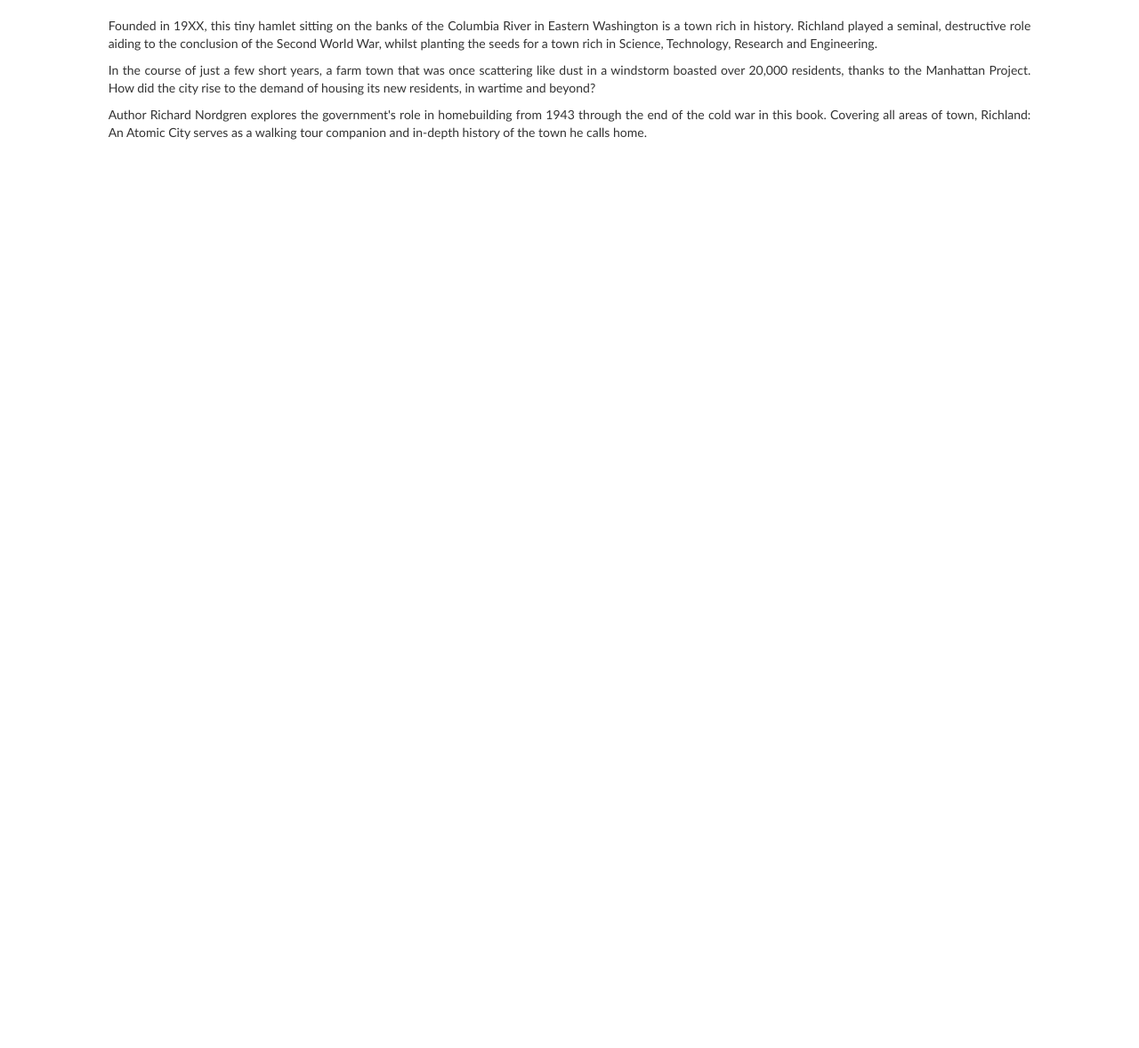
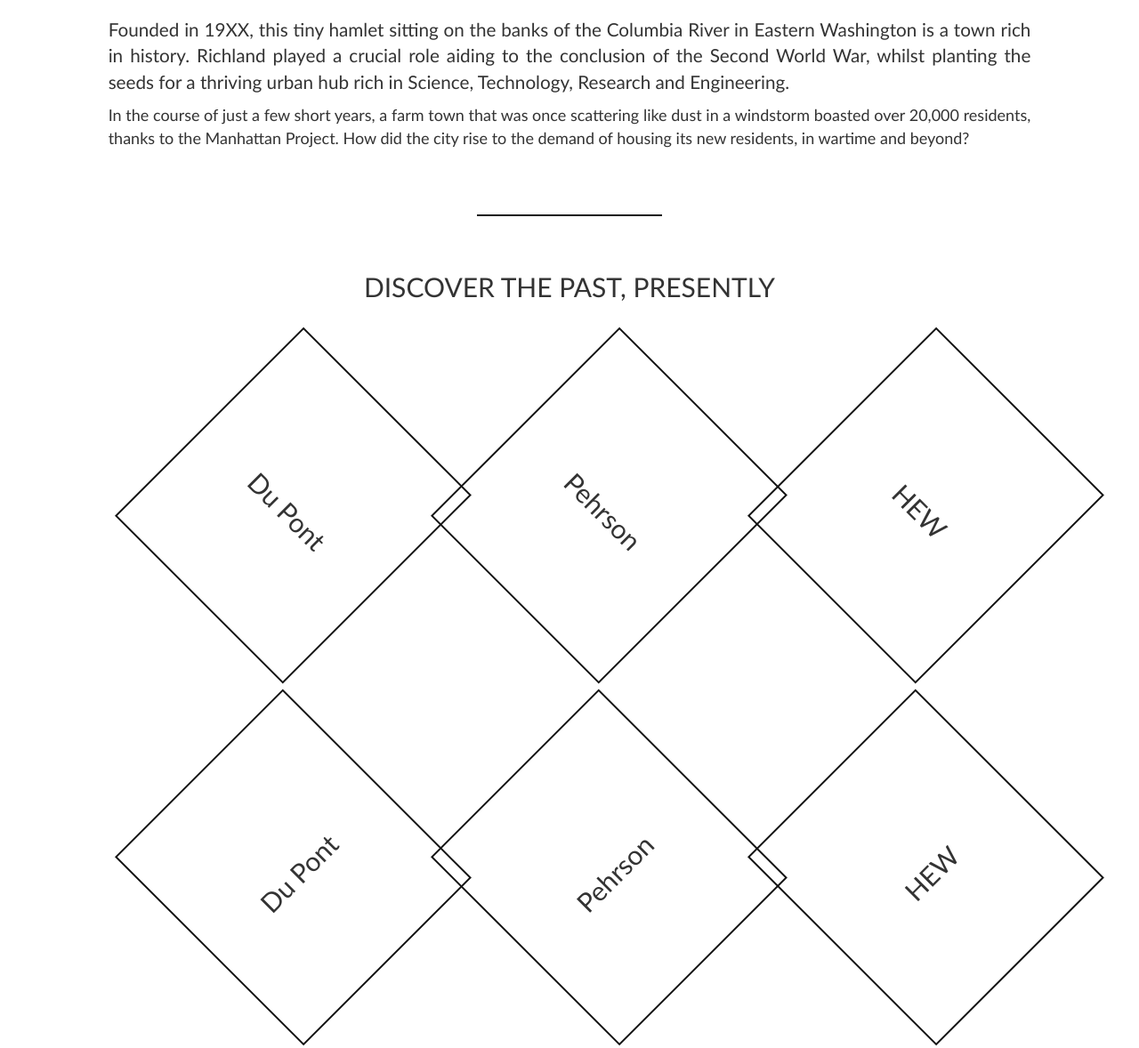
Before and after one commit to ninjaofawesome/atomic_city, a website: page app/index.html in a window 1280 px wide. Shown: the part 500-1678 px from the top of the page at 89% size. Before the commit the page ends 800 px from the top, so only its background shows below. Drawn offline with nearby package versions, Linux system fonts and the light colour scheme.

Commit message:
added another set of features to key players, not functional

```diff
--- a/app/index.html
+++ b/app/index.html
@@ -39,13 +39,43 @@
 
       <div class="intro-row">
         <div class="intro-container">
-          <p>Founded in 19XX, this tiny hamlet sitting on the banks of the Columbia River in Eastern Washington is a town rich in history.  Richland played a seminal, destructive role aiding to the conclusion of the Second World War, whilst planting the seeds for a town rich in Science, Technology, Research and Engineering.</p>
+          <p class="intro-teaser">Founded in 19XX, this tiny hamlet sitting on the banks of the Columbia River in Eastern Washington is a town rich in history.  Richland played a crucial role aiding to the conclusion of the Second World War, whilst planting the seeds for a thriving urban hub rich in Science, Technology, Research and Engineering.</p>
 
           <p>In the course of just a few short years, a farm town that was once scattering like dust in a windstorm boasted over 20,000 residents, thanks to the Manhattan Project.  How did the city rise to the demand of housing its new residents, in wartime and beyond?</p>
-
-          <p>Author Richard Nordgren explores the government's role in homebuilding from 1943 through the end of the cold war in this book.  Covering all areas of town, Richland: An Atomic City serves as a walking tour companion and in-depth history of the town he calls home.</p>
         </div>
       </div>
+
+      <div class="divider"></div>
+
+      <div class="feature-row">
+        <div class="feature-container">
+          <h2 class="feature-title">Discover The Past, Presently</h2>
+
+          <div class="feature-row">
+            <div class="key-feature-container left">
+              <h2 class="kf-title">Du Pont</h2>
+            </div>
+            <div class="key-feature-container left">
+              <h2 class="kf-title">Pehrson</h2>
+            </div>
+            <div class="key-feature-container left">
+              <h2 class="kf-title">HEW</h2>
+            </div>
+          </div>
+          <div class="feature-row">
+            <div class="key-feature-container right">
+              <h2 class="kf-title">Du Pont</h2>
+            </div>
+            <div class="key-feature-container right">
+              <h2 class="kf-title">Pehrson</h2>
+            </div>
+            <div class="key-feature-container right">
+              <h2 class="kf-title">HEW</h2>
+            </div>
+          </div>
+        </div>
+      </div>
+
     </div>
 
     <script src="https://ajax.googleapis.com/ajax/libs/jquery/2.2.0/jquery.min.js"></script>
--- a/app/scss/core/_mixins.scss
+++ b/app/scss/core/_mixins.scss
@@ -5,3 +5,19 @@
   -o-transition: all $time ease;
   transition: all $time ease;
 }
+
+@mixin rotate($deg){
+  -webkit-transform: rotate($deg);
+  -moz-transform: rotate($deg);
+  -ms-transform: rotate($deg);
+  -o-transform: rotate($deg);
+  transform: rotate($deg);
+}
+
+@mixin scale($deg){
+  -webkit-transform: scale($deg);
+  -moz-transform: scale($deg);
+  -ms-transform: scale($deg);
+  -o-transform: scale($deg);
+  transform: scale($deg);
+}
--- a/app/scss/core/_structure.scss
+++ b/app/scss/core/_structure.scss
@@ -3,6 +3,8 @@
   @include container-fixed();
 }
 
-.title-row{
+.title-row,
+.intro-row,
+.feature-row{
   @include make-row();
 }
--- a/app/scss/core/_type.scss
+++ b/app/scss/core/_type.scss
@@ -3,6 +3,7 @@
   font-style: normal;
   font-variant: normal;
   font-weight: 300;
+  font-size: 18px;
 }
 
 a {
@@ -22,8 +23,10 @@
 }
 
 .page-title,
-.page-subtitle{
+.page-subtitle,
+.feature-title{
   text-transform: uppercase;
+  text-align: center;
 }
 .page-title{
   color: $black;
@@ -35,3 +38,18 @@
   font-size: 8vw;
 
 }
+
+.intro-teaser {
+  font-size: 1.15em;
+}
+
+.feature-title {
+  margin: 0 0 2.5% 0;
+}
+
+.kf-title {
+  display: inline-block;
+  vertical-align: middle;
+  line-height: normal;
+
+}
--- a/app/scss/pages/_index.scss
+++ b/app/scss/pages/_index.scss
@@ -12,21 +12,34 @@
   background: $white;
 }
 
-.title-row,
-.intro-row{
-  @include make-row();
-}
 
 .title-container,
-.intro-container{
+.intro-container,
+.feature-container {
   @include make-md-column(10);
   @include make-md-column-offset(1);
   @include make-xs-column(10);
   @include make-xs-column-offset(1);
 }
 
-.title-container{
+.key-feature-container {
+  @include link-transition(750ms);
+  @include make-md-column(3);
+  @include make-md-column-offset(1);
+  height: 300px;
+  border: 2px solid $black;
+  line-height: 300px;
   text-align: center;
+  margin: 5% auto;
+  &.left {
+    @include rotate(45deg);
+  }
+  &.right {
+    @include rotate(-45deg);
+  }
+  &:hover, &:active, &:focus {
+    @include scale(1.5);
+  }
 }
 
 .divider {
@@ -37,11 +50,28 @@
   margin: 5% 0;
 }
 
+
+
 @media #{$md-only} {
+  .key-feature-container {
+    @include make-sm-column(10);
+    @include make-sm-column-offset(1);
+    // height: 265px;
+    // line-height:265px;
+    // margin: 0 0 15% 0;
+  }
 
 
 }
 @media #{$sm-only} {
 
+  .key-feature-container {
+    @include make-xs-column(10);
+    @include make-xs-column-offset(1);
+    height: 265px;
+    line-height:265px;
+    margin: 0 0 15% 0;
+  }
+
 
 }
```
Also changed, not shown: app/css/styles.css.
